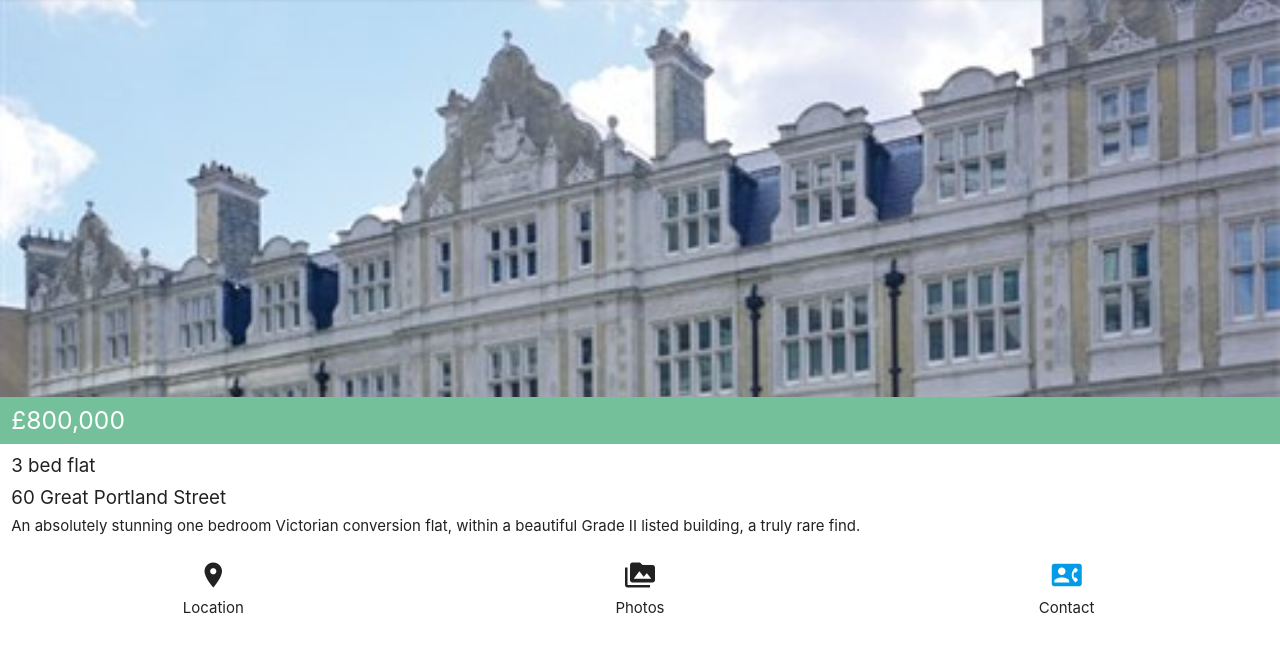
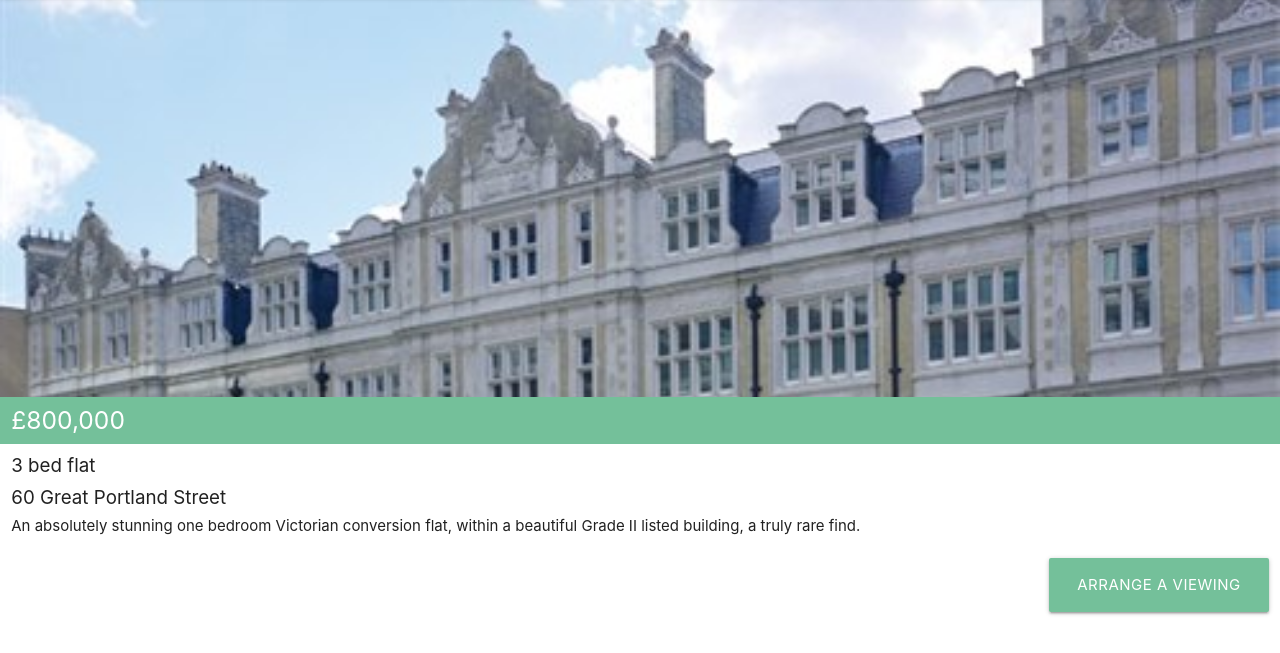
Before and after one commit to EngineTandI/PAAProperties, a plain HTML site: page index.html in a window 1280 px wide. Shown: the part 67-720 px from the top of the page. Drawn offline with nearby package versions, Linux system fonts and the light colour scheme.

Commit message:
Second commit.

```diff
--- a/css/style.css
+++ b/css/style.css
@@ -7,8 +7,14 @@
 }
 
 .row {
-    margin: 0px;
+  margin: 0px;
 }
+
+.btn-large {
+  margin-top: 20px;
+  background-color: #74c09a;
+}
+
 
 h5 {
   color: #ffffff;
@@ -24,6 +30,6 @@ p {
   margin: 0px;
 }
 
-i {
-  margin-top: 1.5rem;
+button {
+  margin-left: 0px;
 }
--- a/index.html
+++ b/index.html
@@ -3,7 +3,7 @@
 
 <head>
   <meta charset="UTF-8">
-  <title>carousel (Materializecss)</title>
+  <title>Nearby Property</title>
   <!-- Compiled and minified CSS -->
   <link rel="stylesheet" href="https://cdnjs.cloudflare.com/ajax/libs/materialize/0.97.6/css/materialize.min.css">
   <!--Import style.CSS-->
@@ -51,19 +51,14 @@
   </div>
   <div class="row">
     <div class="col s12">
-      <p>An absolutely stunning one bedroom Victorian conversion flat, within a beautiful Grade II listed building, a truly rare find.</p>
+      <p>An absolutely stunning one bedroom Victorian conversion flat, within a beautiful Grade II listed building, a truly
+        rare find.</p>
     </div>
   </div>
-  <div class="center-align">
-    <div class="row">
-      <div class="col s4"><i class="small material-icons">room</i><p>Location</p></div>
-      <div class="col s4"><i class="small material-icons">perm_media</i><p>Photos</p></div>
-      <div class="col s4">
-        <a href="tel:07963111196">
-          <i class="small material-icons">contact_phone</i>
-        </a>
-      <p>Contact</p></div>
-  </div>
+  <div class="row">
+    <div class="col s12 right-align">
+      <a href="tel:07963111196" class="btn-large waves-effect waves-light">Arrange a Viewing</button></a>
+    </div>
   </div>
 
 </body>
```
